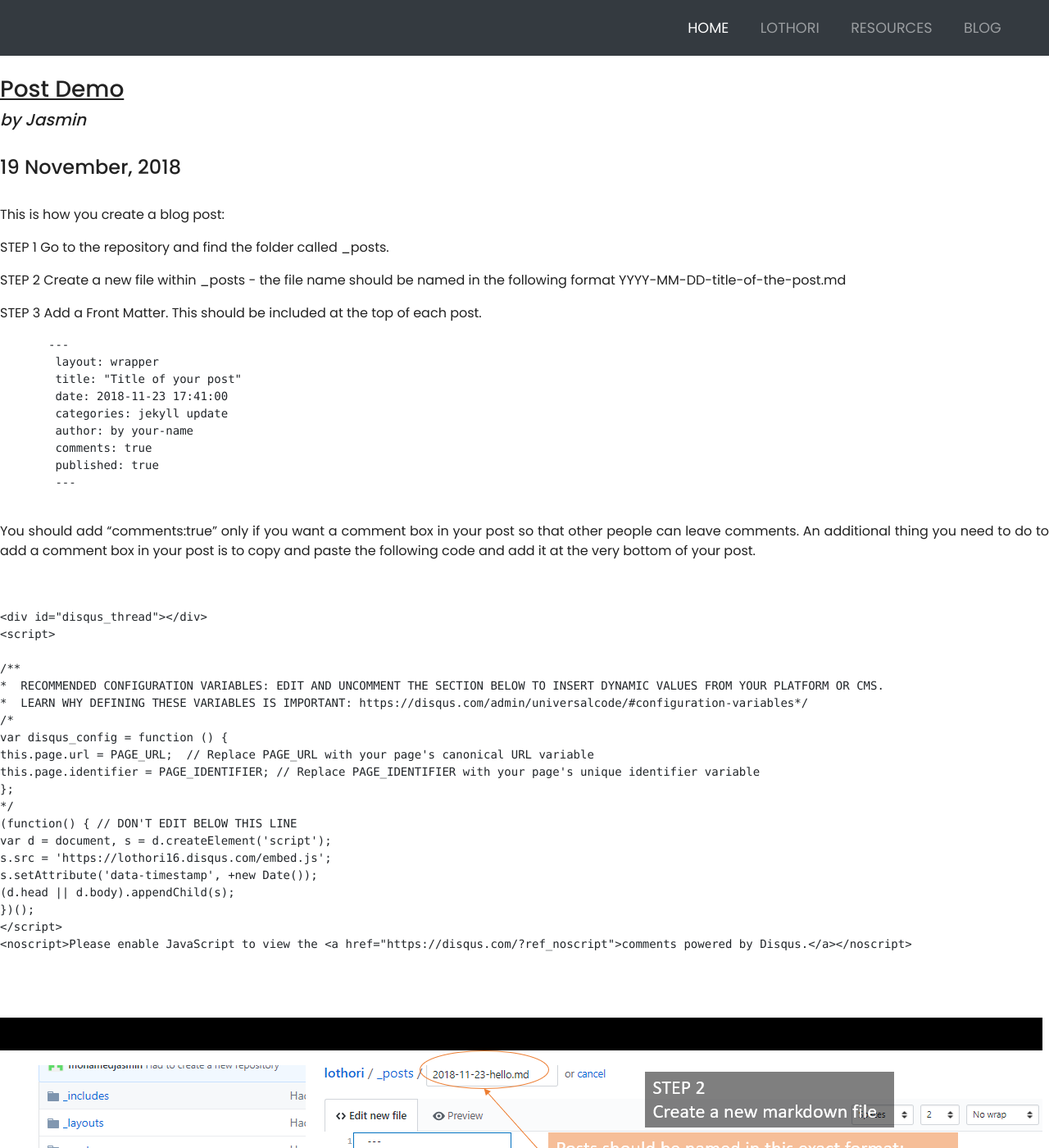
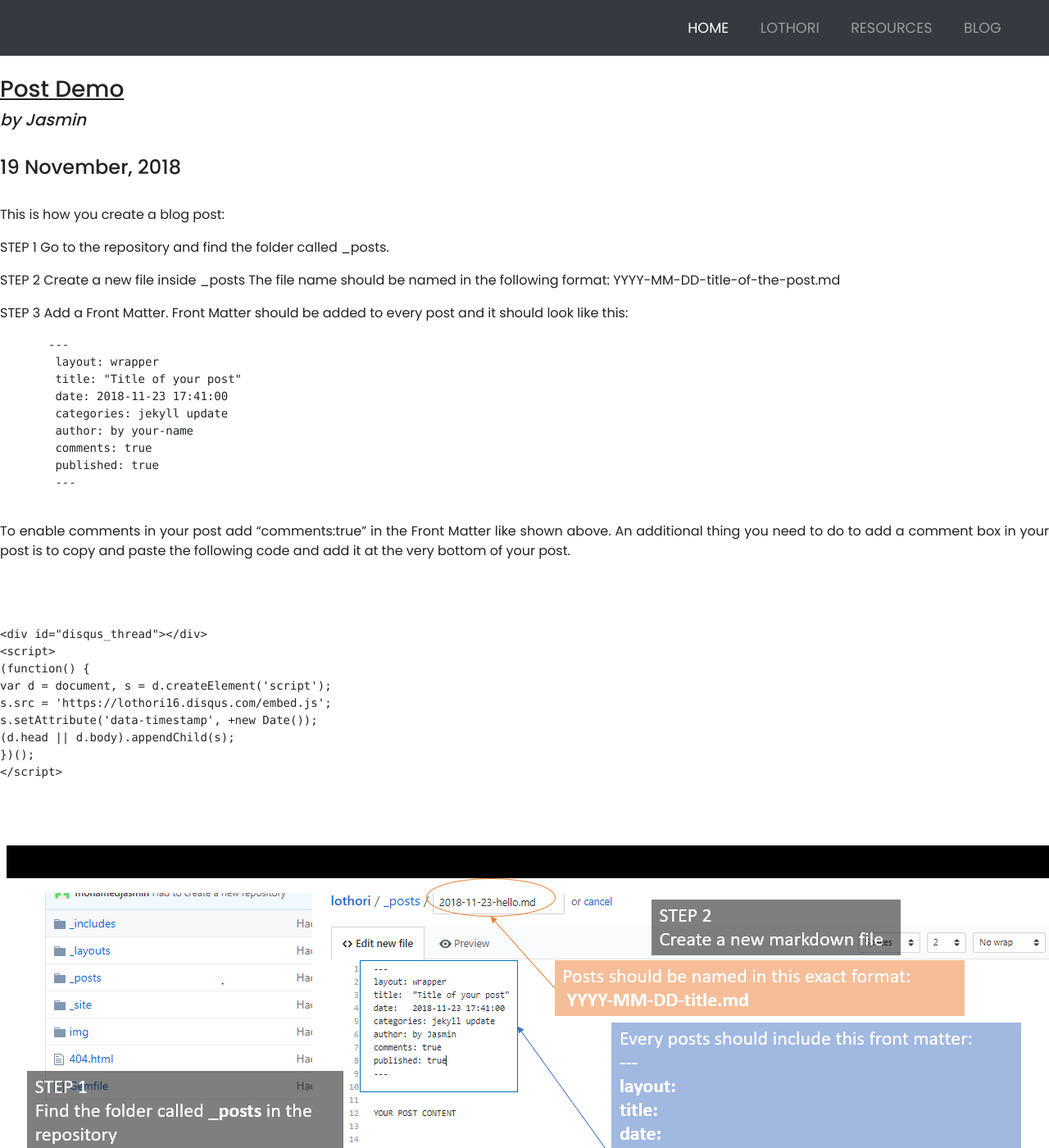
Before and after one commit to mohamedjasmin/lothoriold, a Jekyll site: the page built from _posts/2018-11-19-post-demo.md, in a window 1280 px wide and 1400 px high. Shown: the whole window at 82% size. Built offline with Jekyll 4.4.1, drawn with Linux system fonts in a browser that asks for light colours; nearby versions of some CDN libraries; comment, search, counter and statistics services are not loaded; some of the changed text lies outside the part shown.

Commit message:
updated blog post

```diff
--- a/_posts/2018-11-19-post-demo.md
+++ b/_posts/2018-11-19-post-demo.md
@@ -14,11 +14,11 @@ STEP 1
 Go to the repository and find the folder called _posts.
 
 STEP 2
-Create a new file within _posts
-      - the file name should be named in the following format YYYY-MM-DD-title-of-the-post.md
+Create a new file inside _posts
+The file name should be named in the following format: YYYY-MM-DD-title-of-the-post.md
 
 STEP 3
-Add a Front Matter. This should be included at the top of each post.
+Add a Front Matter. Front Matter should be added to every post and it should look like this:
        {% highlight language %}
        ---
         layout: wrapper
@@ -31,62 +31,42 @@ Add a Front Matter. This should be included at the top of each post.
         ---
         {% endhighlight %}
 
-You should add "comments:true" only if you want a comment box in your post so that other people can leave comments.
- An additional thing you need to do to add a comment box in your post is to copy and paste the following code and add it at the very bottom of your post.
+To enable comments in your post add "comments:true" in the Front Matter like shown above.
+An additional thing you need to do to add a comment box in your post is to copy and paste the following code and add it at the very bottom of your post.
 
   {% highlight language %}
 
-  {% if page.comments %}
+
+{% if page.comments %}
 <div id="disqus_thread"></div>
 <script>
-
-/**
-*  RECOMMENDED CONFIGURATION VARIABLES: EDIT AND UNCOMMENT THE SECTION BELOW TO INSERT DYNAMIC VALUES FROM YOUR PLATFORM OR CMS.
-*  LEARN WHY DEFINING THESE VARIABLES IS IMPORTANT: https://disqus.com/admin/universalcode/#configuration-variables*/
-/*
-var disqus_config = function () {
-this.page.url = PAGE_URL;  // Replace PAGE_URL with your page's canonical URL variable
-this.page.identifier = PAGE_IDENTIFIER; // Replace PAGE_IDENTIFIER with your page's unique identifier variable
-};
-*/
-(function() { // DON'T EDIT BELOW THIS LINE
+(function() {
 var d = document, s = d.createElement('script');
 s.src = 'https://lothori16.disqus.com/embed.js';
 s.setAttribute('data-timestamp', +new Date());
 (d.head || d.body).appendChild(s);
 })();
 </script>
-<noscript>Please enable JavaScript to view the <a href="https://disqus.com/?ref_noscript">comments powered by Disqus.</a></noscript>
 {% endif %}
 
   {% endhighlight%}
 
-![Guide](/lothori/img/guide.png){: .center-image }
+/*![Guide](/lothori/img/guide.png){: .center-image }*/
 
 
-You can add the actual content of your page after the Front Matter. It has to be before the comments sections (if you add one).
-
+You can add the actual content of your page after the Front Matter. It has to be before the comments section (if you add one).
+Once done, you can commit changes.
+GitHub Pages will add your post to the blog.
 
 
 {% if page.comments %}
 <div id="disqus_thread"></div>
 <script>
-
-/**
-*  RECOMMENDED CONFIGURATION VARIABLES: EDIT AND UNCOMMENT THE SECTION BELOW TO INSERT DYNAMIC VALUES FROM YOUR PLATFORM OR CMS.
-*  LEARN WHY DEFINING THESE VARIABLES IS IMPORTANT: https://disqus.com/admin/universalcode/#configuration-variables*/
-/*
-var disqus_config = function () {
-this.page.url = PAGE_URL;  // Replace PAGE_URL with your page's canonical URL variable
-this.page.identifier = PAGE_IDENTIFIER; // Replace PAGE_IDENTIFIER with your page's unique identifier variable
-};
-*/
-(function() { // DON'T EDIT BELOW THIS LINE
+(function() {
 var d = document, s = d.createElement('script');
 s.src = 'https://lothori16.disqus.com/embed.js';
 s.setAttribute('data-timestamp', +new Date());
 (d.head || d.body).appendChild(s);
 })();
 </script>
-<noscript>Please enable JavaScript to view the <a href="https://disqus.com/?ref_noscript">comments powered by Disqus.</a></noscript>
 {% endif %}
```
